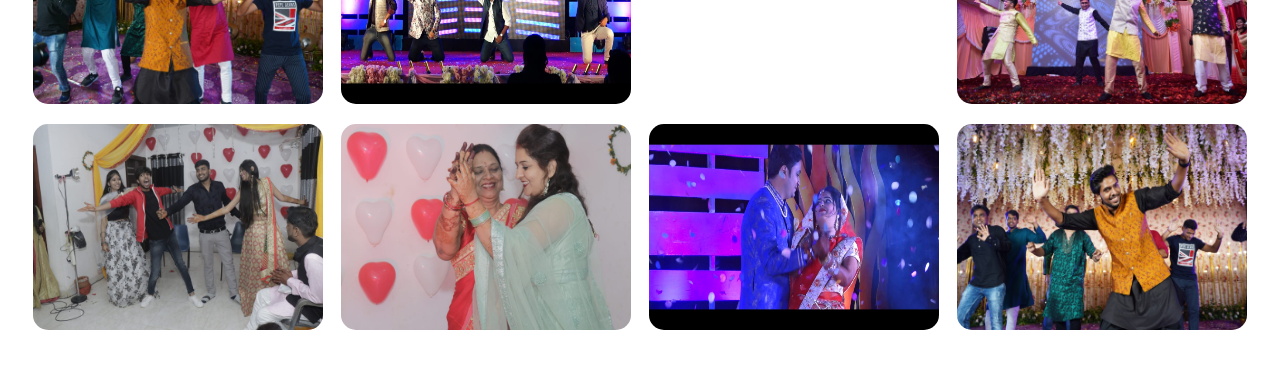
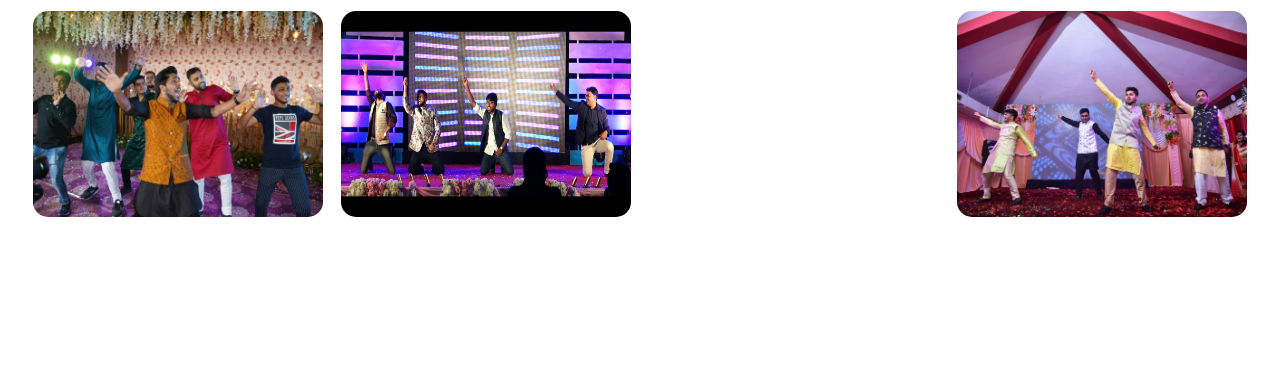
Before and after one commit to desaidhruv/grandSangeet, a React (Create React App) app: page / in a window 1280 px wide. Shown: the part 3920-4300 px from the top of the page. Built offline with nearby package versions, Linux system fonts and the light colour scheme; a web font is replaced by a local one.

Commit message:
Galery Updated

```diff
--- a/src/components/sections/Gallery.js
+++ b/src/components/sections/Gallery.js
@@ -83,7 +83,7 @@ export default function Gallery() {
                     borderRadius="15px"
                   />
                 </VStack>
-                <VStack>
+                {/* <VStack>
                   <Image
                     h={['107px', '107px', '107px', '206px']}
                     w={['151px', '151px', '151px', '290px']}
@@ -114,7 +114,7 @@ export default function Gallery() {
                     src={Gallery8}
                     borderRadius="15px"
                   />
-                </VStack>
+                </VStack> */}
               </SimpleGrid>
             </TabPanel>
             <TabPanel>
@@ -155,7 +155,7 @@ export default function Gallery() {
                     borderRadius="15px"
                   />
                 </VStack>
-                <VStack>
+                {/* <VStack>
                   <Image
                     h={['107px', '107px', '107px', '206px']}
                     w={['151px', '151px', '151px', '290px']}
@@ -186,7 +186,7 @@ export default function Gallery() {
                     src={Gallery8}
                     borderRadius="15px"
                   />
-                </VStack>
+                </VStack> */}
               </SimpleGrid>
             </TabPanel>
             <TabPanel>
```
